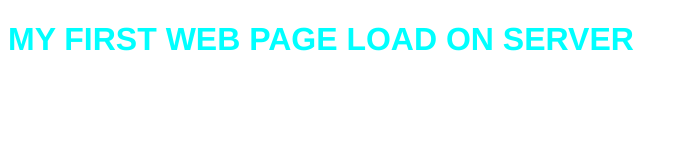
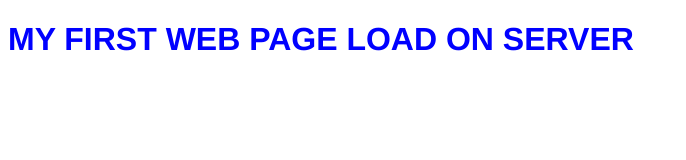
Before and after one commit to SumitChaudha/WebTech, a plain HTML site: page index.html in a window 1280 px wide. Shown: the whole page, without its empty margins (0-686 px from the left). Drawn offline with Linux system fonts and the light colour scheme.

Commit message:
Update index.html

```diff
--- a/index.html
+++ b/index.html
@@ -6,6 +6,6 @@
     <title>GIT HUB</title>
 </head>
 <body>
-    <h1 style="color:aqua; font-family: 'Franklin Gothic Medium', 'Arial Narrow', Arial, sans-serif;">MY FIRST WEB PAGE LOAD ON SERVER</h1>
+    <h1 style="color:blue; font-family: 'Franklin Gothic Medium', 'Arial Narrow', Arial, sans-serif;">MY FIRST WEB PAGE LOAD ON SERVER</h1>
 </body>
 </html>
```
